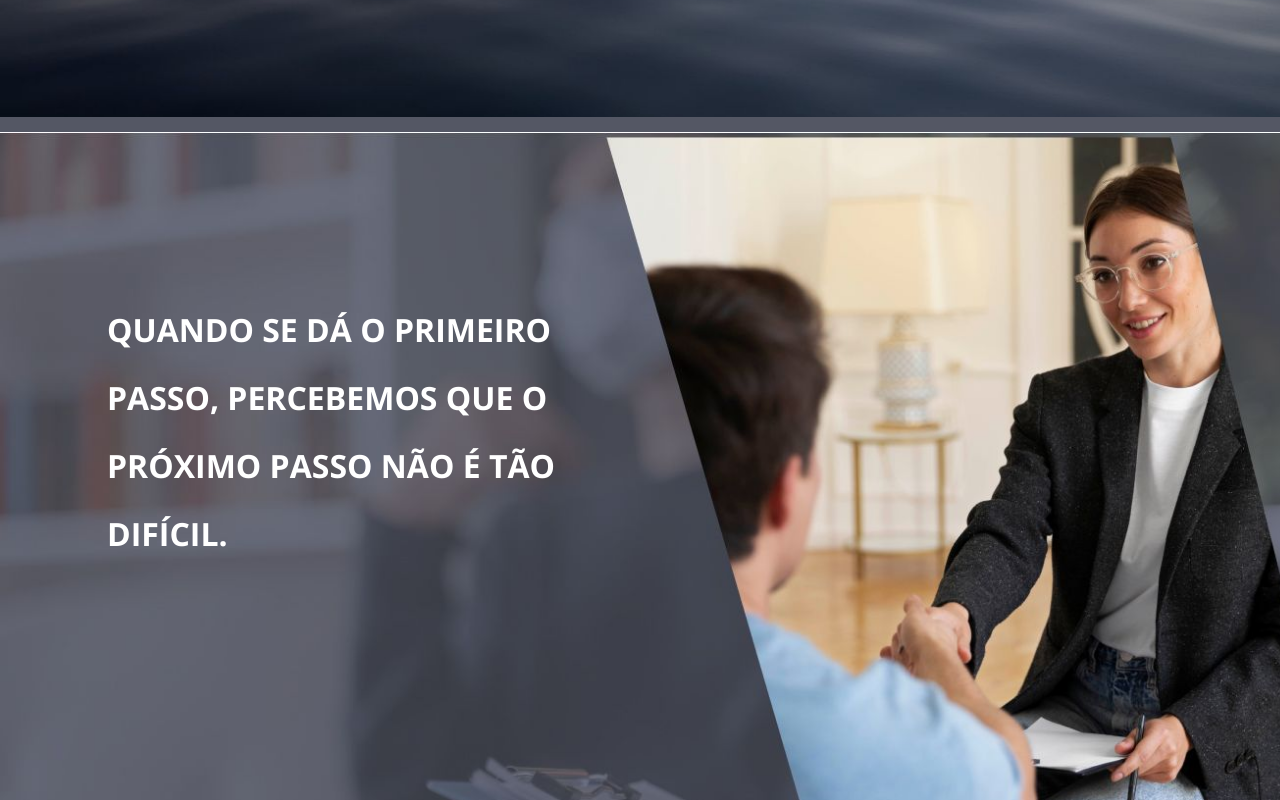
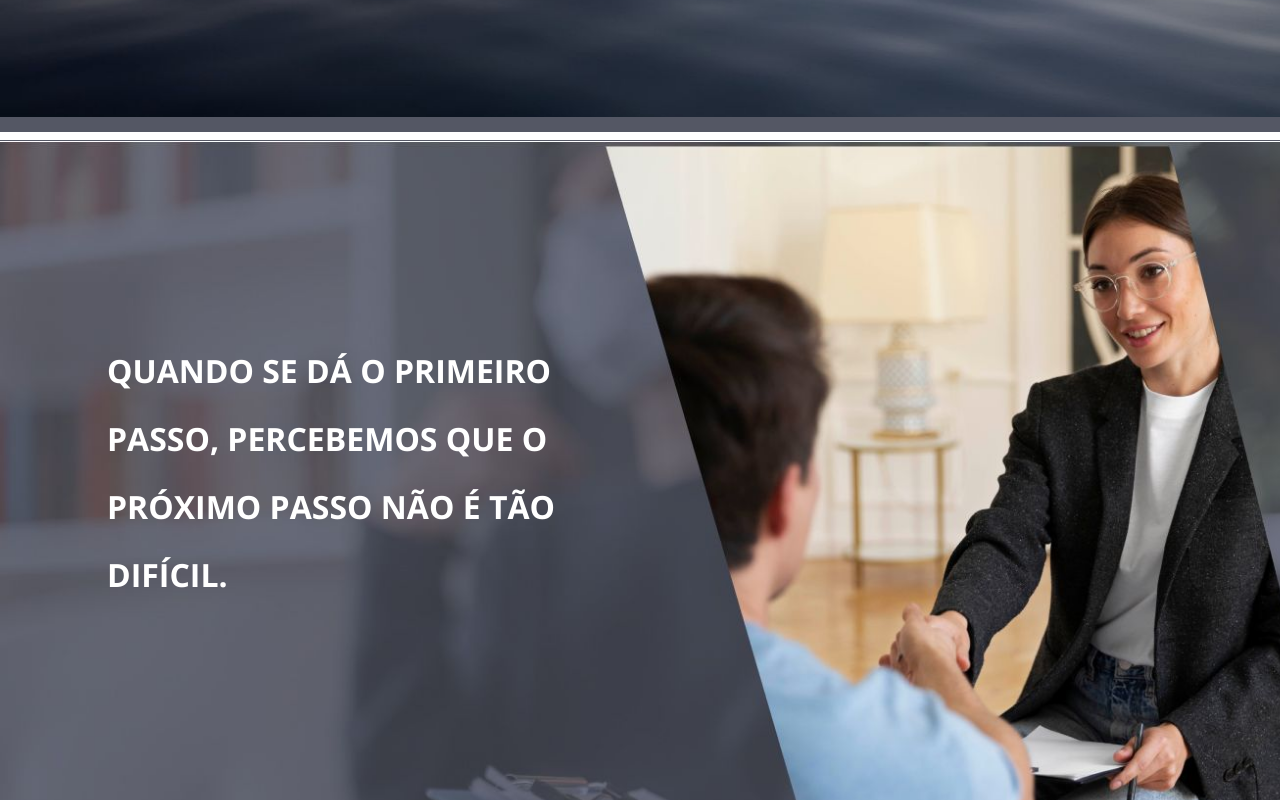
Before and after one commit to SANTANATECHNOLOGY/marta_ferreira, a plain HTML site: page index.html in a window 1280 px wide. Shown: the part 2560-3360 px from the top of the page. Drawn offline with nearby package versions, Linux system fonts and the light colour scheme.

Commit message:
ajustes da versão desk

```diff
--- a/css/style.css
+++ b/css/style.css
@@ -190,16 +190,17 @@ a {
 
 .bg4 {
 
-    background-image: url('/img/bg4.jpg');
+    background-image: url(/img/bg4.jpg);
     background-repeat: no-repeat;
     background-size: cover;
     max-width: 1440px;
     height: 791px;
     width: 100%;
-    position: relative;
-    top: -2rem;
+    position: absolute;
+    position: absolute;
+    top: 2700px;
+    border-top: #545764 1px solid;
     border-bottom: #545764 15px solid;
-
 }
 
 .text {
@@ -224,8 +225,7 @@ a {
     height: 889px;
     display: flex;
     position: relative;
-    top: -2rem;
-
+    top: 786px;
     border-bottom: #545764 15px solid;
 }
 
@@ -266,17 +266,18 @@ a {
 .footer {
     position: absolute;
     max-width: 1440px;
-    top: 4384px;
+    top: 4379px;
     height: 70px;
     width: 100%;
     background-color: #545764 !important;
     display: flex;
     justify-content: space-around;
 }
-.content_footer{
+
+.content_footer {
     align-content: center;
     flex-wrap: wrap;
     display: flex;
-
+    font-size: 1.5rem;
     color: #fff;
 }
```
